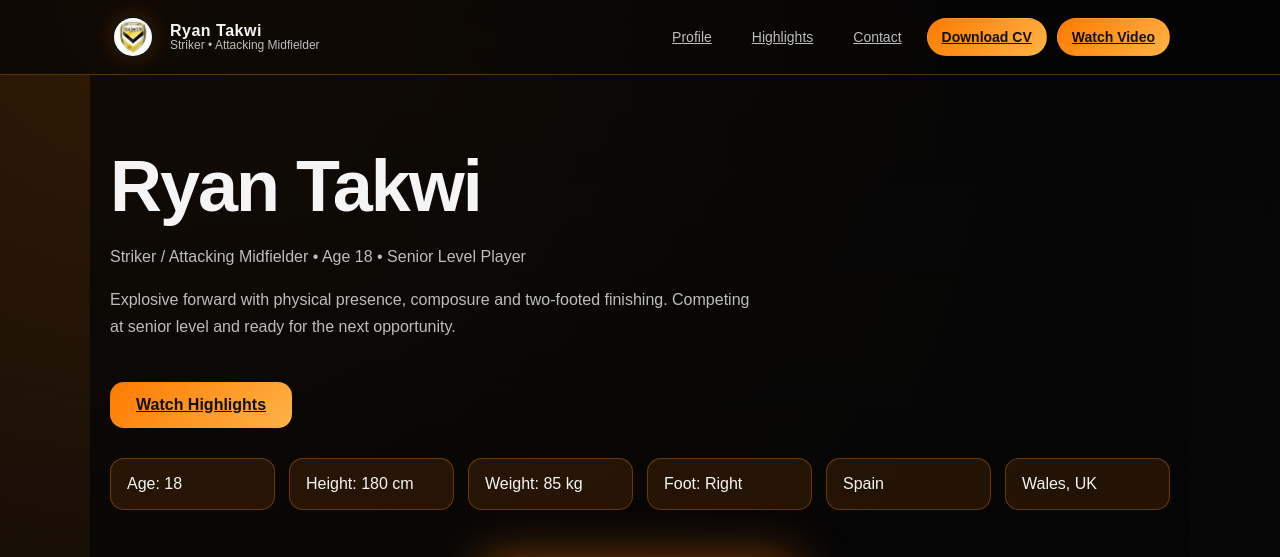
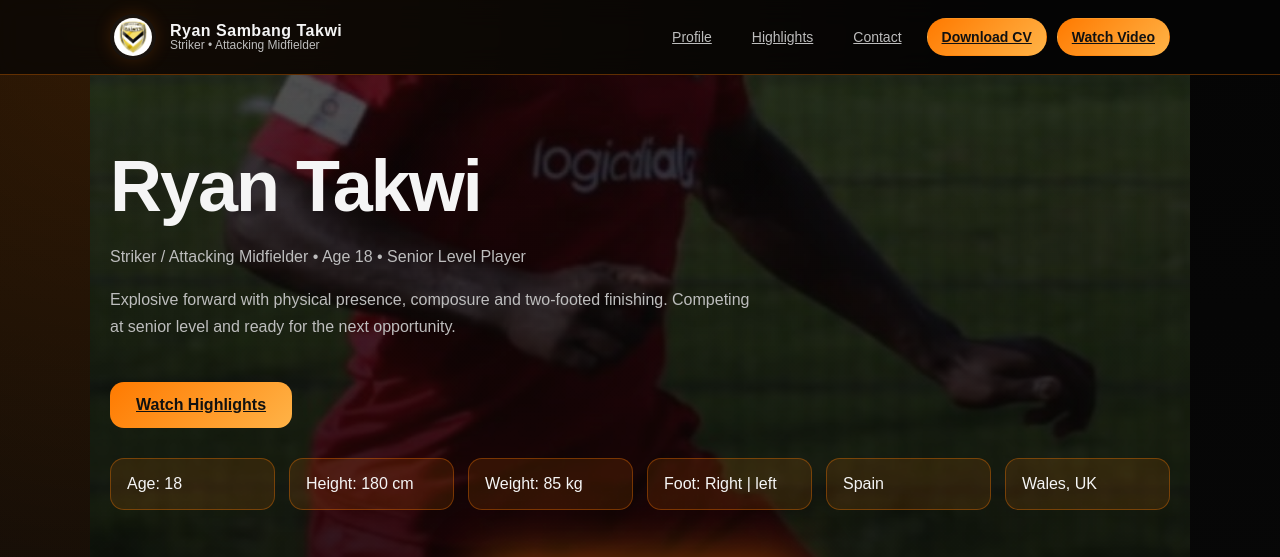
Before and after one commit to vincetita/ryan-takwi-player-site, a plain HTML site: page index.html in a window 1280 px wide. Shown: the top 557 px of the page. Drawn offline with Linux system fonts and the light colour scheme.

Commit message:
upgrade8

```diff
--- a/index.html
+++ b/index.html
@@ -4,7 +4,7 @@
 <meta charset="UTF-8">
 <meta name="viewport" content="width=device-width, initial-scale=1.0">
 <title>Ryan Sambang Takwi | Striker | Attacking Midfielder</title>
-<meta name="description" content="Ryan Takwi – Striker / Attacking Midfielder. Senior level player. Highlights, profile and contact."/>
+<meta name="description" content="Ryan Sambang Takwi – Striker | Attacking Midfielder. Senior level player. Highlights, profile and contact."/>
 <link rel="preconnect" href="https://www.youtube.com">
 <link rel="preconnect" href="https://i.ytimg.com">
 
@@ -96,7 +96,7 @@
     <div class="nav-brand">
       <img src="assets/images/newport-saints-logo.png" alt="Newport Saints logo">
       <div class="nav-brand-text">
-        <strong>Ryan Takwi</strong>
+        <strong>Ryan Sambang Takwi</strong>
         <span>Striker • Attacking Midfielder</span>
       </div>
     </div>
@@ -121,7 +121,7 @@
     <div class="card">Age: 18</div>
     <div class="card">Height: 180 cm</div>
     <div class="card">Weight: 85 kg</div>
-    <div class="card">Foot: Right</div>
+    <div class="card">Foot: Right | left</div>
     <div class="card">Spain</div>
     <div class="card">Wales, UK</div>
   </div>
@@ -175,7 +175,7 @@
   </div>
 </div>
 
-<div class="footer">Ryan Takwi • Striker • Newport Saints</div>
+<div class="footer">Ryan Sambang Takwi • Striker | Attacking Midfielder • Newport Saints</div>
 
 <div class="floating-cta">
   <a href="assets/Ryan-Takwi-CV.pdf" download>Download CV</a>
```
Also changed, not shown: assets/images/ryan-hero.jpeg (added), assets/images/ryan-hero.jpg (added), 1 other file.
